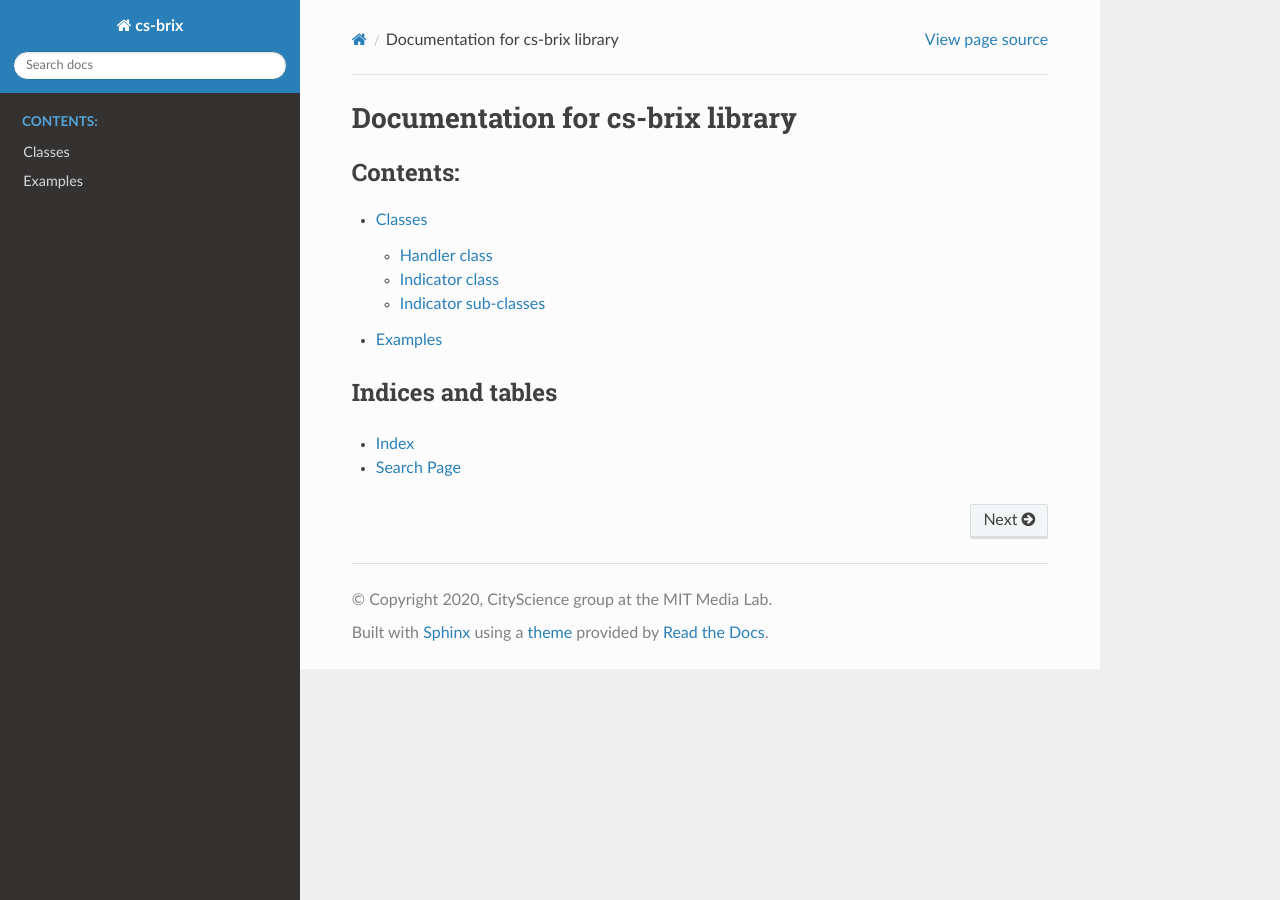
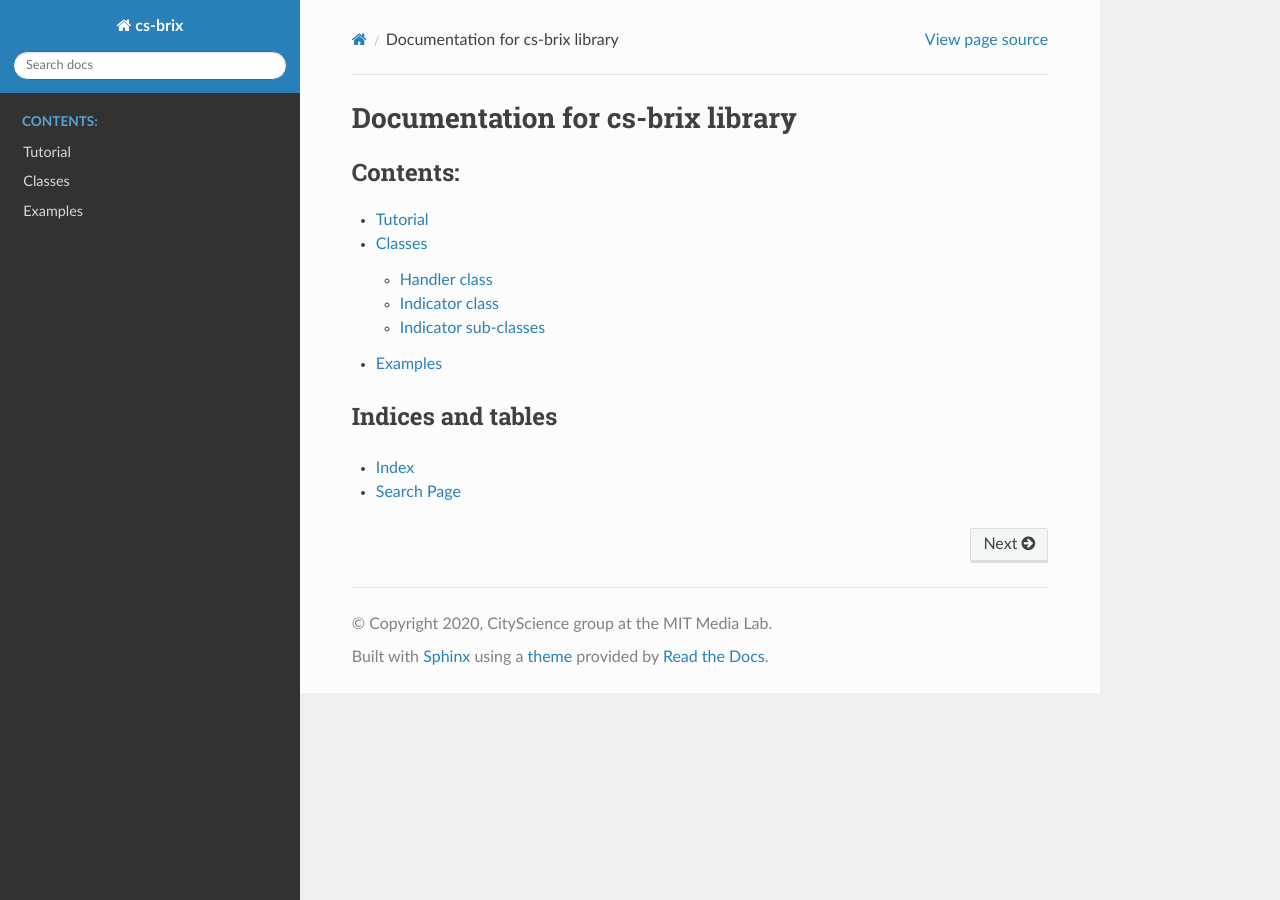
Before and after one commit to CityScope/CS_Brix, a Sphinx documentation site: the page built from docsource/source/index.rst, in a window 1280 px wide. Built offline with Sphinx 7.4.7 and the Read the Docs theme 2.0.0, drawn with Linux system fonts in a browser that asks for light colours.

Commit message:
tutorial rst page

```diff
--- a/docsource/source/index.rst
+++ b/docsource/source/index.rst
@@ -5,6 +5,7 @@ Documentation for cs-brix library
    :maxdepth: 2
    :caption: Contents:
 
+   tutorial
    classes
    examples
 
--- /dev/null
+++ b/docsource/source/tutorial.rst
@@ -0,0 +1,4 @@
+Tutorial
+========
+
+For now, full tutorial can be found at `README <https://github.com/CityScope/CS_Brix/blob/master/README.md>`_.
```
